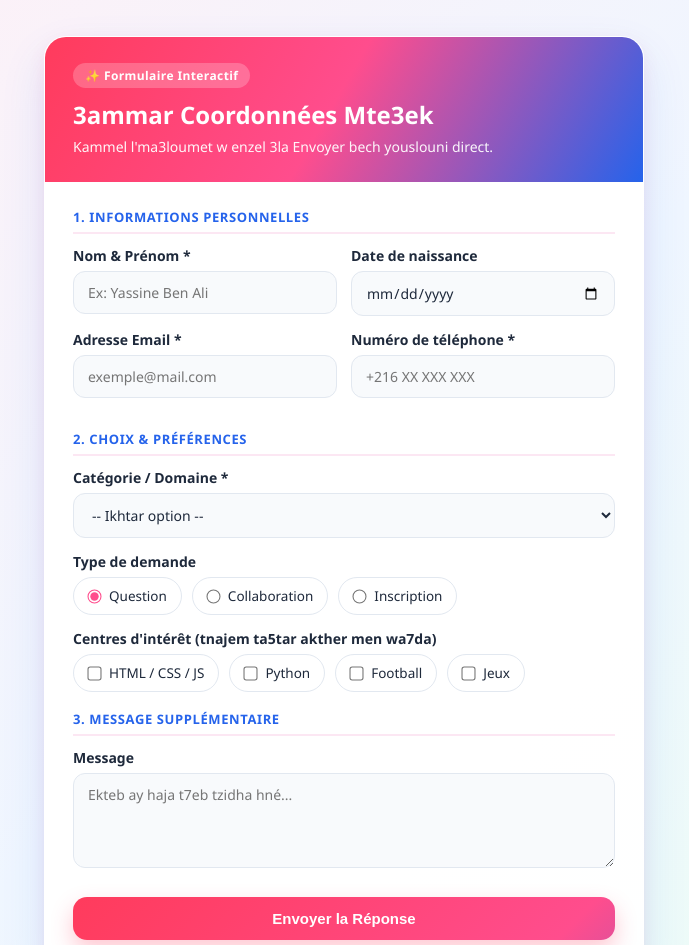
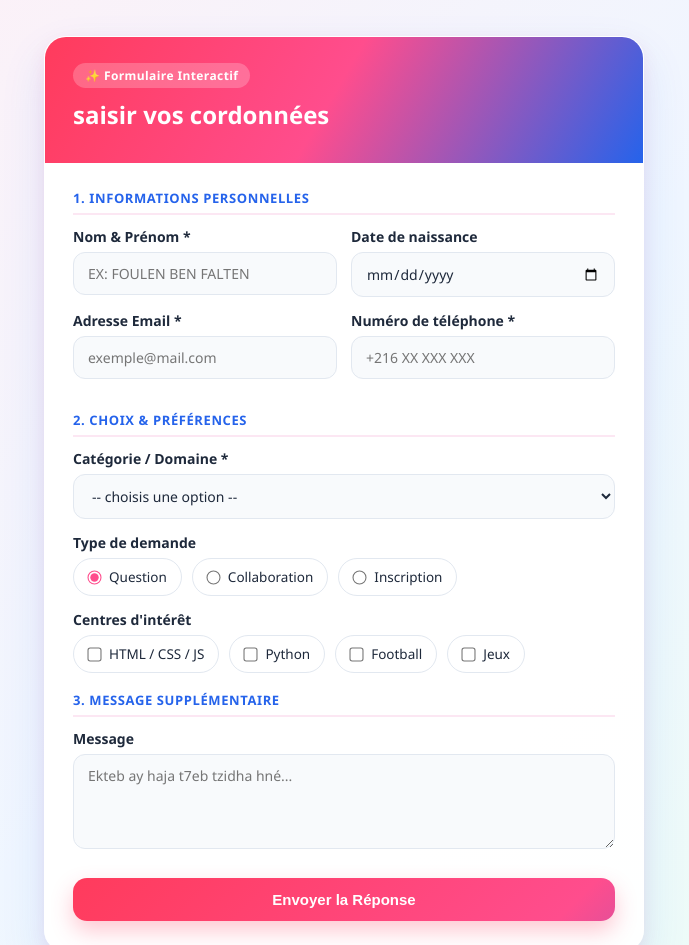
Before and after one commit to gislem308-ai/formulaire, a plain HTML site: page index.html in a window 1280 px wide. Shown: the top 945 px of the page, without its empty margins (296-985 px from the left). Drawn offline with Linux system fonts and the light colour scheme.

Commit message:
Update index.html

```diff
--- a/index.html
+++ b/index.html
@@ -1,5 +1,6 @@
 <!DOCTYPE html>
 <html lang="fr">
+
 <head>
     <meta charset="UTF-8">
     <meta name="viewport" content="width=device-width, initial-scale=1.0">
@@ -235,13 +236,13 @@
         }
     </style>
 </head>
+
 <body>
 
     <div class="form-card">
         <div class="form-header">
             <span class="badge">✨ Formulaire Interactif</span>
-      <h1>3ammar Coordonnées Mte3ek</h1>
-      <p>Kammel l'ma3loumet w enzel 3la Envoyer bech youslouni direct.</p>
+            <h1>saisir vos cordonnées</h1>
         </div>
 
         <form id="custom-form" action="https://api.web3forms.com/submit" method="POST">
@@ -253,7 +254,7 @@
             <div class="grid-2">
                 <div class="field">
                     <label class="label-main" for="nom">Nom & Prénom *</label>
-          <input type="text" id="nom" name="nom" placeholder="Ex: Yassine Ben Ali" required>
+                    <input type="text" id="nom" name="nom" placeholder="EX: FOULEN BEN FALTEN" required>
                 </div>
                 <div class="field">
                     <label class="label-main" for="date_naissance">Date de naissance</label>
@@ -277,7 +278,7 @@
             <div class="field">
                 <label class="label-main" for="categorie">Catégorie / Domaine *</label>
                 <select id="categorie" name="categorie" required>
-          <option value="" selected disabled>-- Ikhtar option --</option>
+                    <option value="" selected disabled>-- choisis une option --</option>
                     <option value="Web & Code">Web & Code</option>
                     <option value="Design & UI">Design & UI</option>
                     <option value="Gaming & Créations">Gaming & Créations</option>
@@ -304,7 +305,7 @@
             </div>
 
             <div class="field">
-        <label class="label-main">Centres d'intérêt (tnajem ta5tar akther men wa7da)</label>
+                <label class="label-main">Centres d'intérêt</label>
                 <div class="options-group">
                     <label class="option-pill">
                         <input type="checkbox" name="interets" value="HTML/CSS/JS">
@@ -384,4 +385,5 @@
     </script>
 
 </body>
+
 </html>
```
Lines whose indentation alone changed are shown as unchanged.
